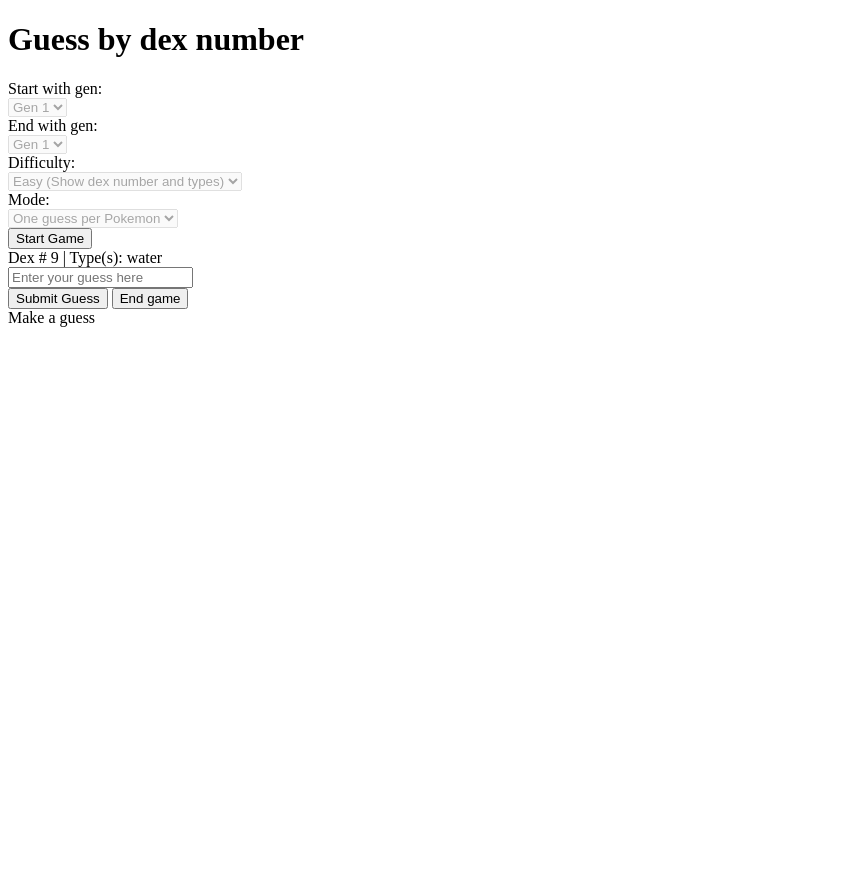
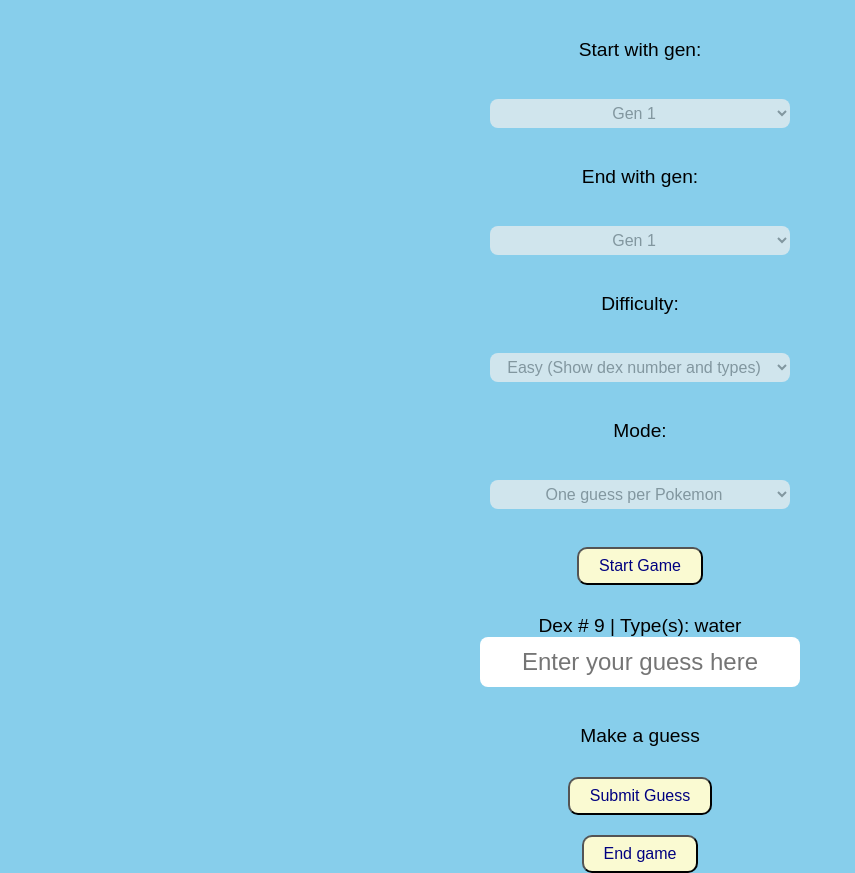
Before and after one commit to steelectric22/Pokemon-guessing-game, a plain HTML site: page dexGame.html in a window 1280 px wide. Both pictures are taken after a click on the button "Start Game". Shown: the whole page, without its empty margins (0-855 px from the left). Before the commit the page ends 800 px from the top, so only its background shows below. Drawn offline with Linux system fonts and the light colour scheme.

Commit message:
Update dexGame.html

```diff
--- a/dexGame.html
+++ b/dexGame.html
@@ -4,6 +4,91 @@
     <title>
         Pokemon guess by dex number
     </title>
+    <style>
+        body{
+            margin: 0;
+            font-family: Arial, Helvetica, sans-serif;
+            background-color: skyblue;
+            display: flex;
+            flex-direction: column;
+            height: 100vh;
+            text-align: center;
+            align-items: center;
+            justify-content: center;
+        }
+        h1{
+            font-size: 2.5em;
+            margin-bottom: 40px;
+            text-align: center;
+        }
+        .content{
+            flex: 1;
+            display: flex;
+            flex-direction: column;
+            justify-content: center;
+            align-items: center;
+            gap: 15px;
+            width: 320px;
+        }
+        label{
+            margin: 10px 0;
+            font-size: 1.2em;
+            text-align: center;
+        }
+
+        select{
+            font-size: 1em;
+            padding: 5px 8px;
+            border-radius: 8px;
+            border: 1px navy;
+            margin: 10px 0;
+            width: 300px;
+            text-align: center;
+            box-sizing: border-box;
+
+
+
+        }
+
+        button{
+            font-size: 1em;
+            padding: 8px 20px;
+            margin: 10px;
+            cursor: pointer;
+            border-radius: 10px;
+            background-color: lightgoldenrodyellow;
+            color:navy;
+            transition: background-color 0.3s;
+            width: auto;
+
+        }
+        button:hover{
+            background-color: rgb(255, 253, 246);
+            color: blue;
+        }
+
+        input[type="text"]{
+            font-size: 1.5em;
+            padding: 12px 10px;
+            width: 320px;
+            height: 50px;
+            box-sizing: border-box;
+            border-radius: 8px;
+            border: 1px navy;
+            text-align: center;
+
+
+        }
+        #info, #message, #accuracy {
+            margin-top: 20px;
+            font-size: 1.2em;
+        }
+
+
+    </style>
+
+
+
 </head>
 
 <body>
@@ -52,14 +137,15 @@
     <div id="info"></div>
 
     <input type="text" id="guessInput" placeholder="Enter your guess here" style="display:none;"/><br>
+
+    <div id="message"></div>
+    <div id="accuracy"></div>
+
     <button id="guessBtn" style="display:none;">Submit Guess</button>
     <button id="nextBtn" style="display:none;">Next Pokemon</button>
     <button id="endBtn" style="display:none;">End game</button>
     <button id="idkBtn" style="display:none;">Idk/give up</button>
      <button id="backBtn" style="display:none;" onclick="location.href='index.html'">Back to main page</button>
-
-    <div id="message"></div>
-    <div id="accuracy"></div>
 
   <script src="pokemon.js"></script>
   <script src="dexGame.js"></script>
```
